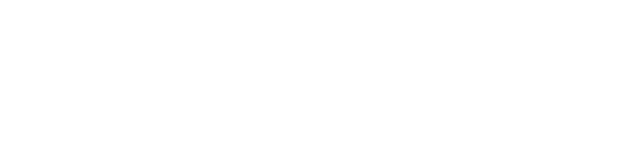
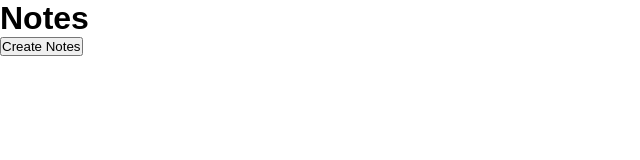
Before and after one commit to AnandC7github/Simple_Notepad, a plain HTML site: page index.html in a window 1280 px wide. Shown: the whole page, without its empty margins (0-640 px from the left). Drawn offline with Linux system fonts and the light colour scheme.

Commit message:
created a div container for Notes.

```diff
--- a/index.html
+++ b/index.html
@@ -7,6 +7,9 @@
     <link rel="stylesheet" href="style.css">
 </head>
 <body>
-
+    <div class="container">
+        <h1>Notes</h1>
+        <button>Create Notes</button>
+    </div>
 </body>
 </html>
```
